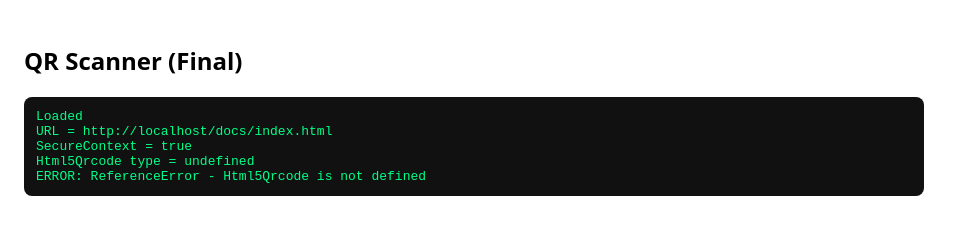
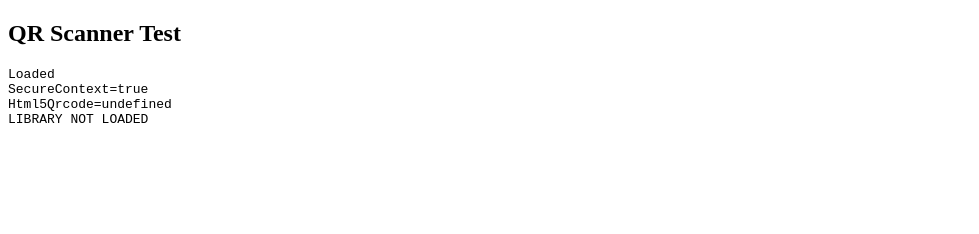
Before and after one commit to sumitagy/secqr, a plain HTML site: page docs/index.html in a window 1280 px wide. Shown: the whole page, without its empty margins (0-979 px from the left). Drawn offline with Linux system fonts and the light colour scheme.

Commit message:
Update index.html

```diff
--- a/docs/index.html
+++ b/docs/index.html
@@ -1,69 +1,41 @@
 <!DOCTYPE html>
 <html lang="en">
 <head>
-  <meta charset="UTF-8" />
-  <meta name="viewport" content="width=device-width, initial-scale=1.0" />
+  <meta charset="UTF-8">
+  <meta name="viewport" content="width=device-width, initial-scale=1.0">
   <title>QR Scanner</title>
-
-  <style>
-    body {
-      font-family: system-ui, Arial, sans-serif;
-      padding: 16px;
-      max-width: 900px;
-    }
-    #reader {
-      width: 360px;
-      margin-bottom: 16px;
-    }
-    pre {
-      padding: 12px;
-      background: #111;
-      color: #00ff88;
-      border-radius: 8px;
-      white-space: pre-wrap;
-      font-size: 13px;
-    }
-  </style>
 </head>
 <body>
 
-  <h2>QR Scanner (Final)</h2>
-
+<h2>QR Scanner Test</h2>
 <div id="reader"></div>
 <pre id="debug"></pre>
 
-  <!-- ✅ RELIABLE CDN (NOT unpkg) -->
+<!-- ✅ THIS MUST BE A REAL SCRIPT TAG -->
 <script src="https://cdn.jsdelivr.net/npm/html5-qrcode@2.3.10/html5-qrcode.min.js"></script>
 
 <script>
-    const debug = document.getElementById("debug");
-    const log = (m) => debug.textContent += m + "\n";
+  const d = document.getElementById("debug");
+  const log = m => d.textContent += m + "\n";
 
   log("Loaded");
-    log("URL = " + location.href);
-    log("SecureContext = " + window.isSecureContext);
-    log("Html5Qrcode type = " + typeof Html5Qrcode);
+  log("SecureContext=" + window.isSecureContext);
+  log("Html5Qrcode=" + typeof Html5Qrcode);
 
-    async function start() {
-      try {
-        const cams = await Html5Qrcode.getCameras();
-        log("Cameras found = " + cams.length);
-
-        const scanner = new Html5Qrcode("reader");
-        await scanner.start(
+  if (typeof Html5Qrcode === "undefined") {
+    log("LIBRARY NOT LOADED");
+  } else {
+    Html5Qrcode.getCameras().then(cams => {
+      log("Cameras=" + cams.length);
+      const qr = new Html5Qrcode("reader");
+      qr.start(
         { facingMode: "environment" },
         { fps: 10, qrbox: 250 },
-          (txt) => log("SCAN: " + txt),
+        txt => log("SCAN=" + txt),
         () => {}
       );
-
-        log("Camera started");
-      } catch (e) {
-        log("ERROR: " + e.name + " - " + e.message);
+    }).catch(e => log("ERROR=" + e));
   }
-    }
-
-    start();
 </script>
 
 </body>
```
Lines whose indentation alone changed are shown as unchanged.
